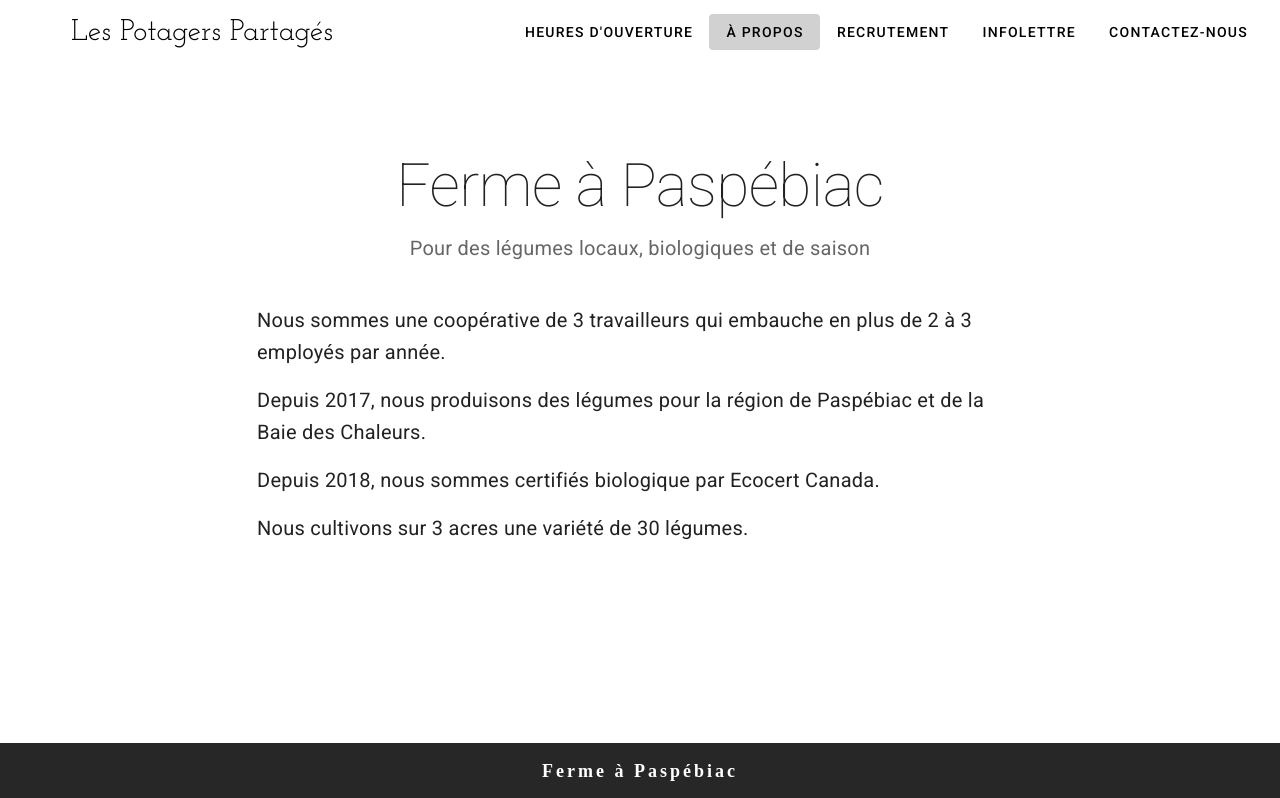
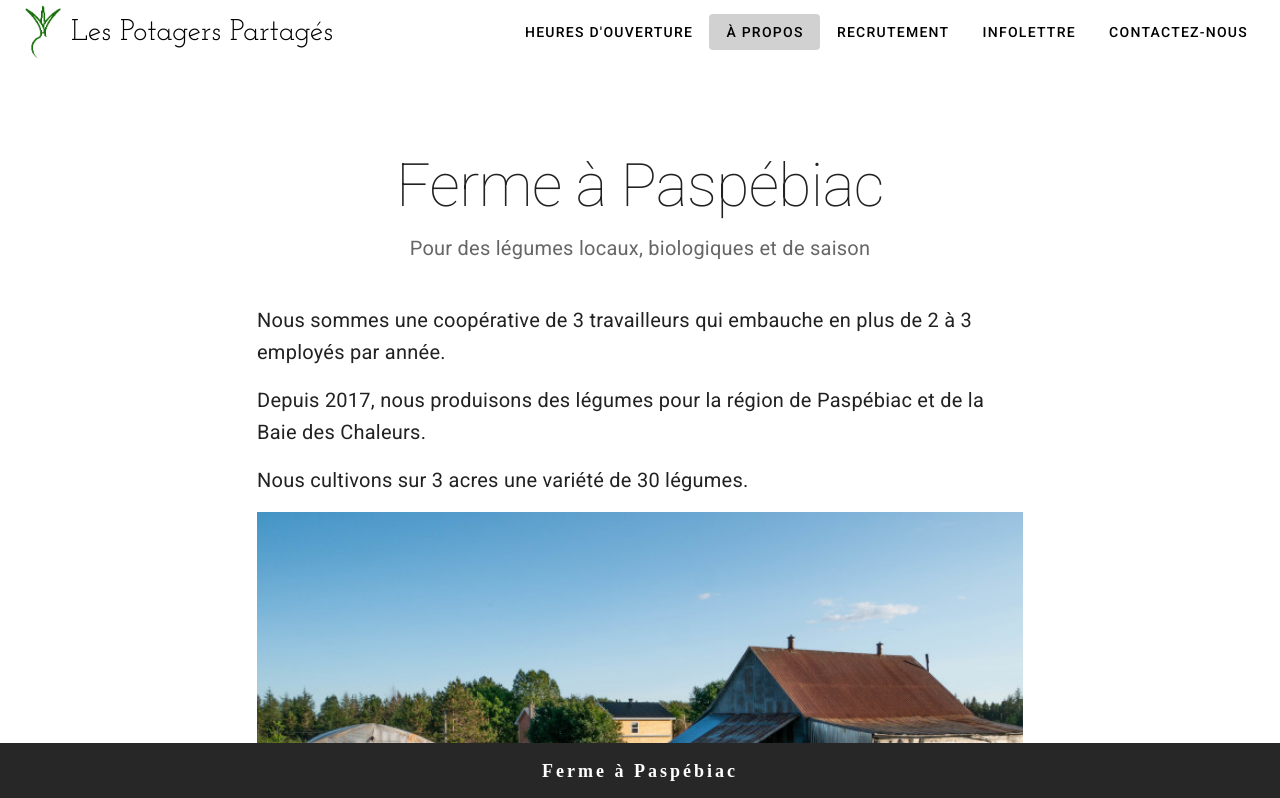
Before and after one commit to VincentBlouin/popas-vitrine, a Vue app: page / in a window 1280 px wide. Shown: the top 798 px of the page. Built offline with nearby package versions, Linux system fonts and the light colour scheme.

Commit message:
certification bio en suspend

```diff
--- a/src/views/LaFerme.vue
+++ b/src/views/LaFerme.vue
@@ -30,9 +30,9 @@
         <p class="text-h6 font-weight-regular">
           Depuis 2017, nous produisons des légumes pour la région de Paspébiac et de la Baie des Chaleurs.
         </p>
-        <p class="text-h6 font-weight-regular">
-          Depuis 2018, nous sommes certifiés biologique par Ecocert Canada.
-        </p>
+<!--        <p class="text-h6 font-weight-regular">-->
+<!--          Depuis 2018, nous sommes certifiés biologique par Ecocert Canada.-->
+<!--        </p>-->
         <p class="text-h6 font-weight-regular">
           Nous cultivons sur 3 acres une variété de 30 légumes.
         </p>
```
